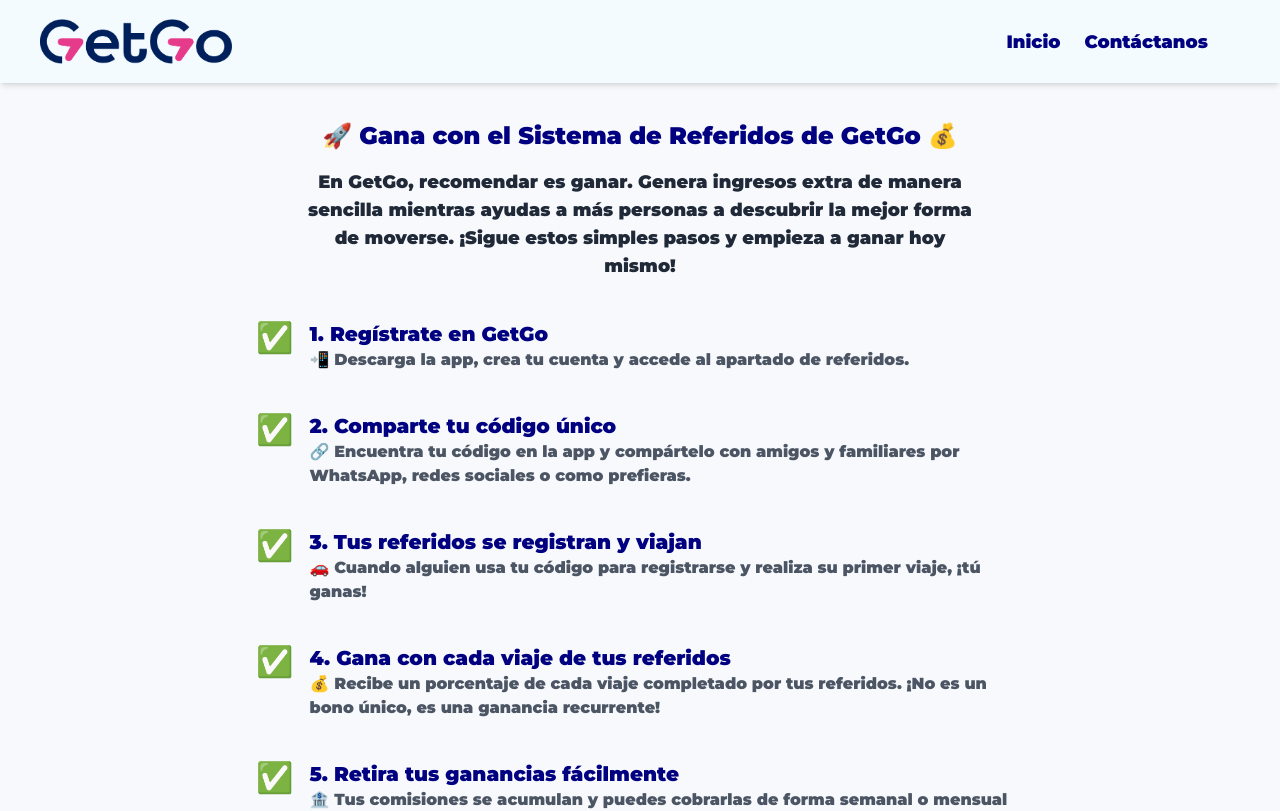
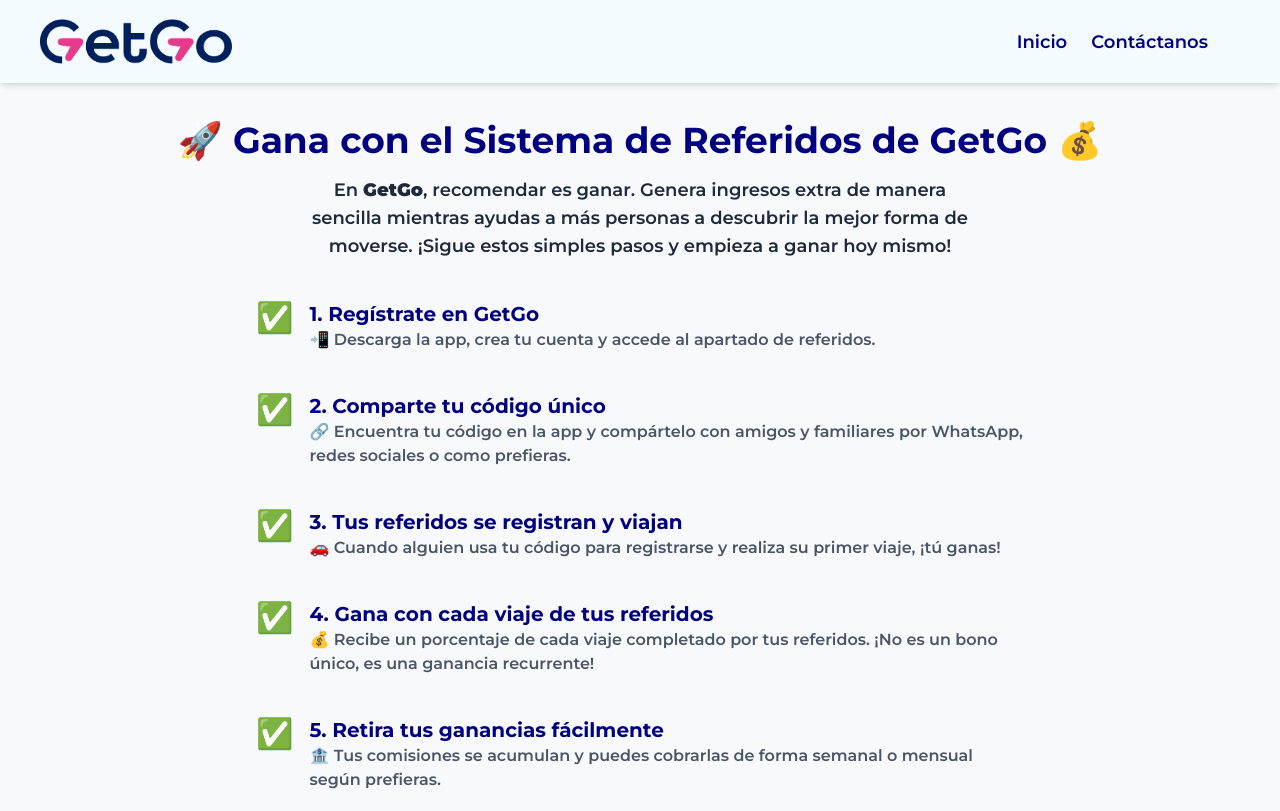
Before and after one commit to jsepulvedai1/GetgoPage, a Next.js app in the folder getgoweb/: page /nuestro-sistema in a window 1280 px wide. Shown: the top 811 px of the page. Built offline with nearby package versions, Linux system fonts and the light colour scheme.

Commit message:
fuente arreglada en nuestro sistema

```diff
--- a/getgoweb/src/app/nuestro-sistema/navbar-nuestro-sistema.tsx
+++ b/getgoweb/src/app/nuestro-sistema/navbar-nuestro-sistema.tsx
@@ -7,7 +7,7 @@
 
 const NavbarNuestroSistema = () => {
   const [isOpen, setIsOpen] = useState(false); // Estado para el menú de navegación
-  const [isFormOpen, setIsFormOpen] = useState(false); // Estado para
+  const [isFormOpen, setIsFormOpen] = useState(false);
 
   return (
     <header className="fixed top-0 left-0 w-full flex justify-between items-center px-6 md:px-10 py-3 bg-[#f3fbff] text-[#000080] z-50 shadow-md">
@@ -38,7 +38,7 @@
           isOpen ? "flex" : "hidden"
         } md:flex flex-col md:flex-row absolute md:static top-16 left-0 w-full md:w-auto bg-[#f3fbff] md:bg-transparent p-4 md:p-0  md:shadow-none`}
       >
-        <ul className="flex flex-col md:flex-row gap-4 md:gap-6 text-lg text-[#000080]">
+        <ul className="flex flex-col md:flex-row gap-4 md:gap-6 text-lg font-semibold text-[#000080]">
           <Link href="/">
             <li className=" hover:text-blue-400 cursor-pointer transition-all">
               Inicio
--- a/getgoweb/src/app/nuestro-sistema/page.tsx
+++ b/getgoweb/src/app/nuestro-sistema/page.tsx
@@ -4,7 +4,7 @@
 import NavbarNuestroSistema from "./navbar-nuestro-sistema";
 const montserrat = Montserrat({
     subsets: ["latin"],
-    weight: ["900"],
+    weight: ["400", "600", "700", "900"],
     display: "swap",
 });
 
@@ -19,11 +19,11 @@
         <br />
         <br />
         <section className="mt-12 text-gray-800">
-          <h2 className="text-2xl font-bold text-center text-[#000080]">
+          <h2 className="text-4xl font-bold text-center text-[#000080]">
             🚀 Gana con el Sistema de Referidos de GetGo 💰
           </h2>
-          <p className="mt-4 text-lg text-center max-w-2xl mx-auto">
-            En <span className="font-semibold">GetGo</span>, recomendar es
+          <p className="mt-4 text-lg font-semibold text-center max-w-2xl mx-auto">
+            En <span className="font-black">GetGo</span>, recomendar es
             ganar. Genera ingresos extra de manera sencilla mientras ayudas a
             más personas a descubrir la mejor forma de moverse. ¡Sigue estos
             simples pasos y empieza a ganar hoy mismo!
@@ -33,10 +33,10 @@
             <div className="flex items-start gap-4">
               <span className="text-3xl text-green-500">✅</span>
               <div>
-                <h3 className="text-xl font-semibold text-[#000080]">
+                <h3 className="text-xl font-bold text-[#000080]">
                   1. Regístrate en GetGo
                 </h3>
-                <p className="text-gray-600">
+                <p className="text-gray-600 font-semibold">
                   📲 Descarga la app, crea tu cuenta y accede al apartado de
                   referidos.
                 </p>
@@ -46,10 +46,10 @@
             <div className="flex items-start gap-4">
               <span className="text-3xl text-green-500 text-[#000080]">✅</span>
               <div>
-                <h3 className="text-xl font-semibold text-[#000080]">
+                <h3 className="text-xl font-bold text-[#000080]">
                   2. Comparte tu código único
                 </h3>
-                <p className="text-gray-600">
+                <p className="text-gray-600 font-semibold">
                   🔗 Encuentra tu código en la app y compártelo con amigos y
                   familiares por WhatsApp, redes sociales o como prefieras.
                 </p>
@@ -59,10 +59,10 @@
             <div className="flex items-start gap-4">
               <span className="text-3xl text-green-500">✅</span>
               <div>
-                <h3 className="text-xl font-semibold text-[#000080]">
+                <h3 className="text-xl font-bold text-[#000080]">
                   3. Tus referidos se registran y viajan
                 </h3>
-                <p className="text-gray-600">
+                <p className="text-gray-600 font-semibold">
                   🚗 Cuando alguien usa tu código para registrarse y realiza su
                   primer viaje, ¡tú ganas!
                 </p>
@@ -72,10 +72,10 @@
             <div className="flex items-start gap-4">
               <span className="text-3xl text-green-500">✅</span>
               <div>
-                <h3 className="text-xl font-semibold text-[#000080]">
+                <h3 className="text-xl font-bold text-[#000080]">
                   4. Gana con cada viaje de tus referidos
                 </h3>
-                <p className="text-gray-600">
+                <p className="text-gray-600 font-semibold">
                   💰 Recibe un porcentaje de cada viaje completado por tus
                   referidos. ¡No es un bono único, es una ganancia recurrente!
                 </p>
@@ -85,10 +85,10 @@
             <div className="flex items-start gap-4">
               <span className="text-3xl text-green-500">✅</span>
               <div>
-                <h3 className="text-xl font-semibold text-[#000080]">
+                <h3 className="text-xl font-bold text-[#000080]">
                   5. Retira tus ganancias fácilmente
                 </h3>
-                <p className="text-gray-600">
+                <p className="text-gray-600 font-semibold">
                   🏦 Tus comisiones se acumulan y puedes cobrarlas de forma
                   semanal o mensual según prefieras.
                 </p>
@@ -100,7 +100,7 @@
             <h3 className="text-2xl font-bold text-gray-900">
               📲 Empieza a ganar hoy mismo
             </h3>
-            <p className="mt-2 text-lg text-gray-600">
+            <p className="mt-2 text-lg font-semibold text-gray-600">
               Descarga GetGo, comparte tu código y genera ingresos con cada
               viaje. ¡Tu red puede hacer la diferencia!
             </p>
```
Also changed, not shown: 1 other file (tests, documents, lock files or other folders).
